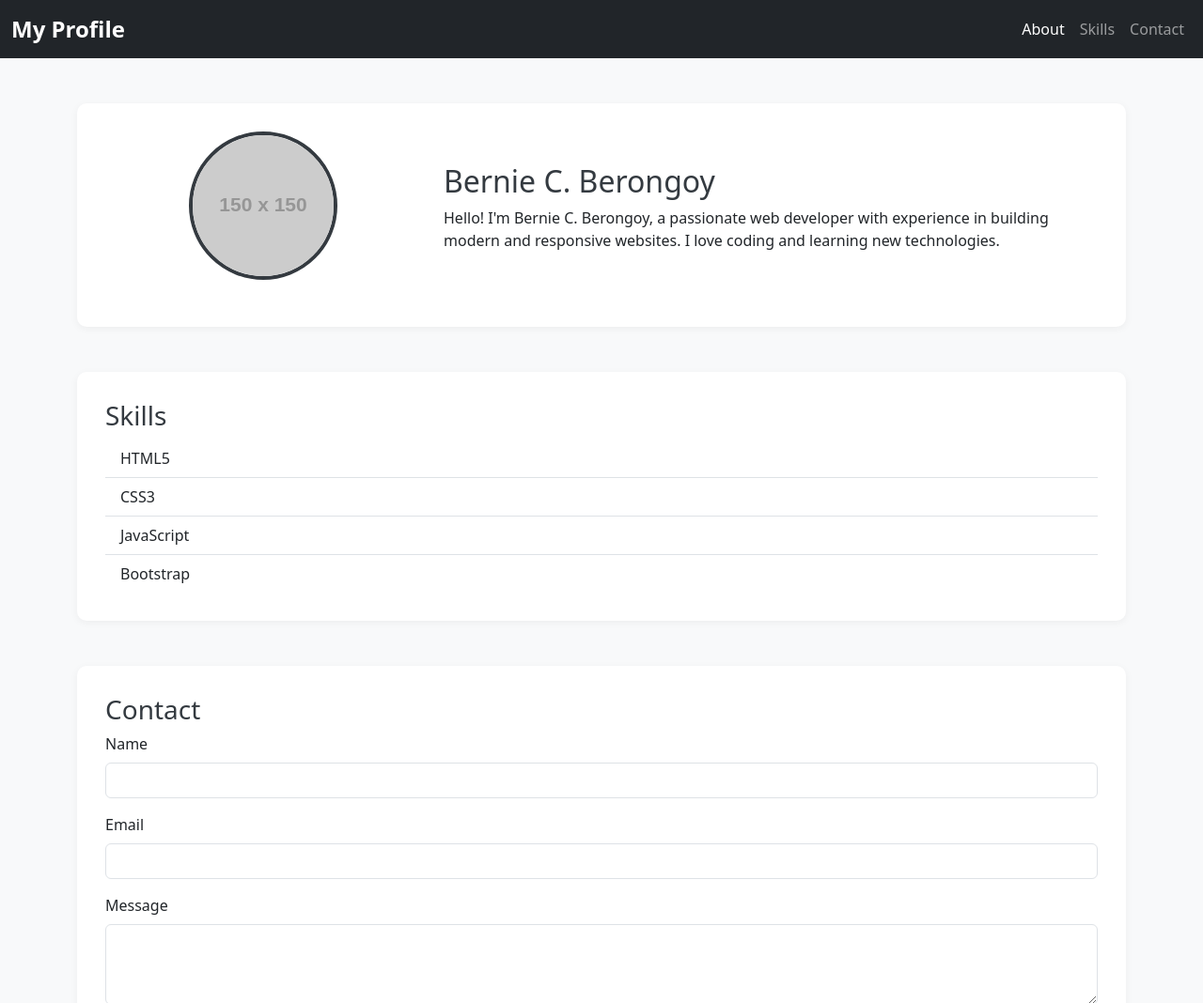
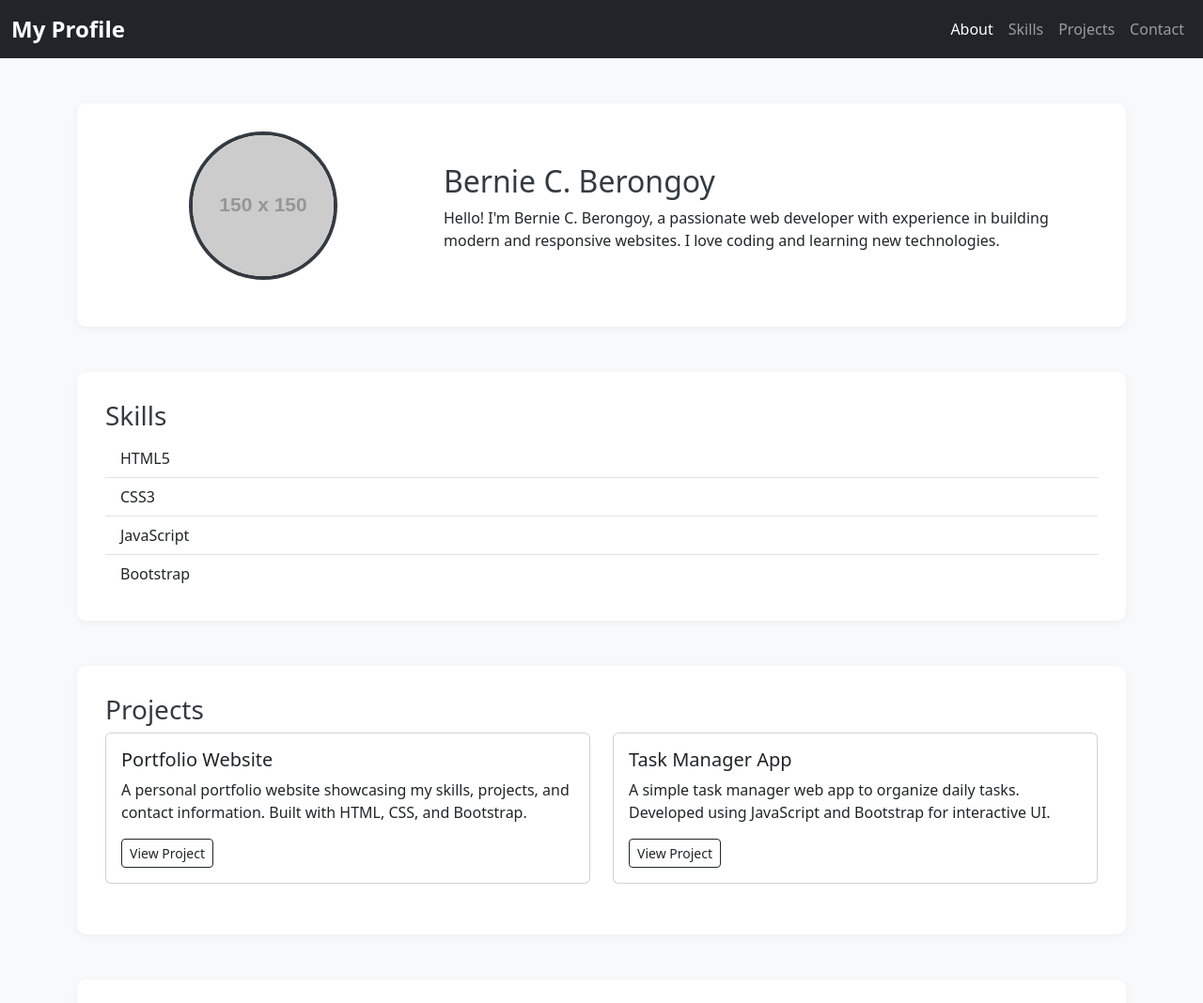
Before and after one commit to kekekuku040/OJT, a plain HTML site: page profile_site/index.html in a window 1280 px wide. Shown: the top 1068 px of the page at 94% size. Drawn offline with nearby package versions, Linux system fonts and the light colour scheme; placeholder pictures from the web are drawn by us.

Commit message:
added projects in the nav bar

```diff
--- a/profile_site/index.html
+++ b/profile_site/index.html
@@ -8,7 +8,7 @@
     <link rel="stylesheet" href="style.css">
 </head>
 <body>
-    <nav class="navbar navbar-expand-lg navbar-dark bg-dark">
+    <nav class="navbar navbar-expand-lg navbar-dark bg-dark sticky-top">
         <div class="container-fluid">
             <a class="navbar-brand" href="#">My Profile</a>
             <button class="navbar-toggler" type="button" data-bs-toggle="collapse" data-bs-target="#navbarNav" aria-controls="navbarNav" aria-expanded="false" aria-label="Toggle navigation">
@@ -21,6 +21,9 @@
                     </li>
                     <li class="nav-item">
                         <a class="nav-link" href="#skills">Skills</a>
+                    </li>
+                    <li class="nav-item">
+                        <a class="nav-link" href="#projects">Projects</a>
                     </li>
                     <li class="nav-item">
                         <a class="nav-link" href="#contact">Contact</a>
@@ -50,6 +53,29 @@
                 <li class="list-group-item">Bootstrap</li>
             </ul>
         </section>
+            <section id="projects" class="mb-5">
+                <h3>Projects</h3>
+                <div class="row">
+                    <div class="col-md-6 mb-4">
+                        <div class="card h-100">
+                            <div class="card-body">
+                                <h5 class="card-title">Portfolio Website</h5>
+                                <p class="card-text">A personal portfolio website showcasing my skills, projects, and contact information. Built with HTML, CSS, and Bootstrap.</p>
+                                <a href="#" class="btn btn-outline-dark btn-sm">View Project</a>
+                            </div>
+                        </div>
+                    </div>
+                    <div class="col-md-6 mb-4">
+                        <div class="card h-100">
+                            <div class="card-body">
+                                <h5 class="card-title">Task Manager App</h5>
+                                <p class="card-text">A simple task manager web app to organize daily tasks. Developed using JavaScript and Bootstrap for interactive UI.</p>
+                                <a href="#" class="btn btn-outline-dark btn-sm">View Project</a>
+                            </div>
+                        </div>
+                    </div>
+                </div>
+            </section>
         <section id="contact">
             <h3>Contact</h3>
             <form id="contactForm">
--- a/profile_site/style.css
+++ b/profile_site/style.css
@@ -22,3 +22,13 @@ section {
     font-weight: bold;
     font-size: 1.5rem;
 }
+
+html {
+     scroll-behavior: smooth;
+}
+}
+
+.navbar.sticky-top {
+     z-index: 1030;
+}
+}
```
Also changed, not shown: images.jfif (added).
